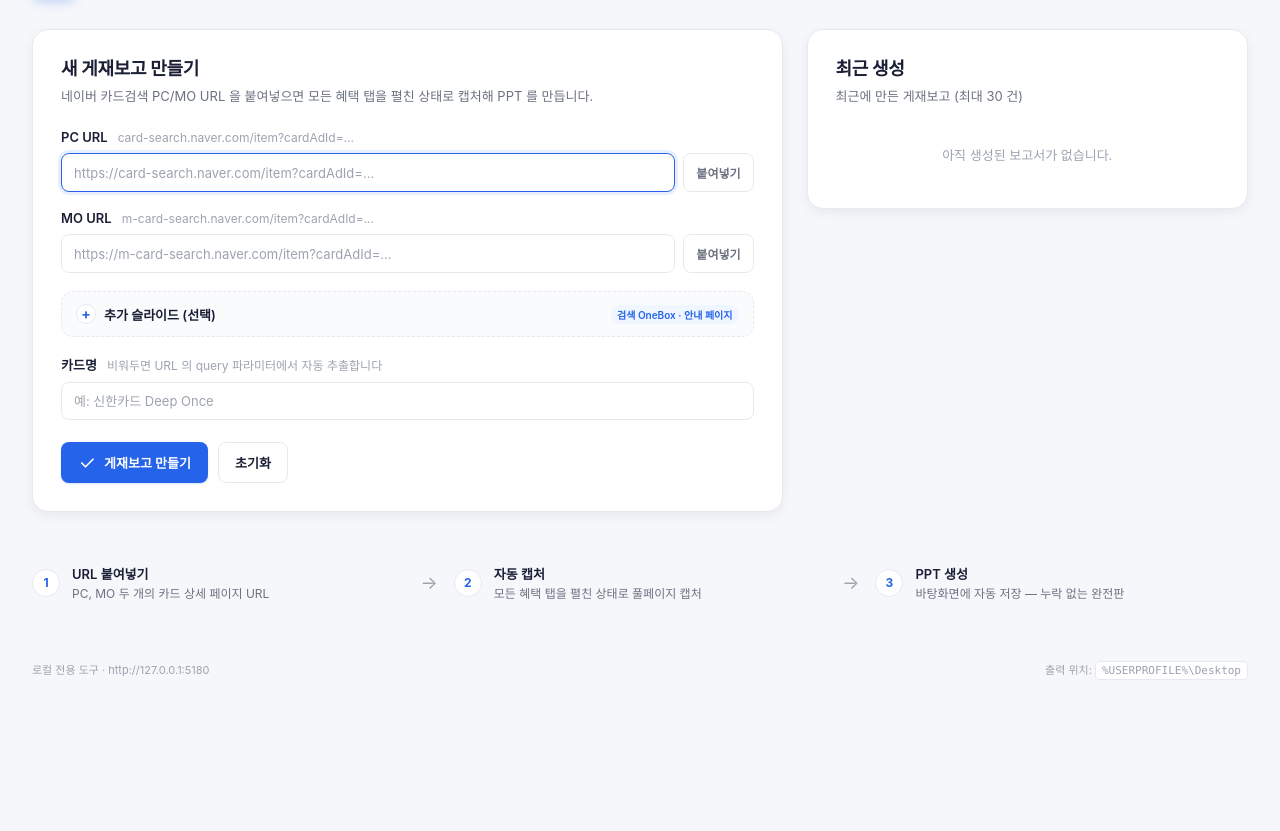
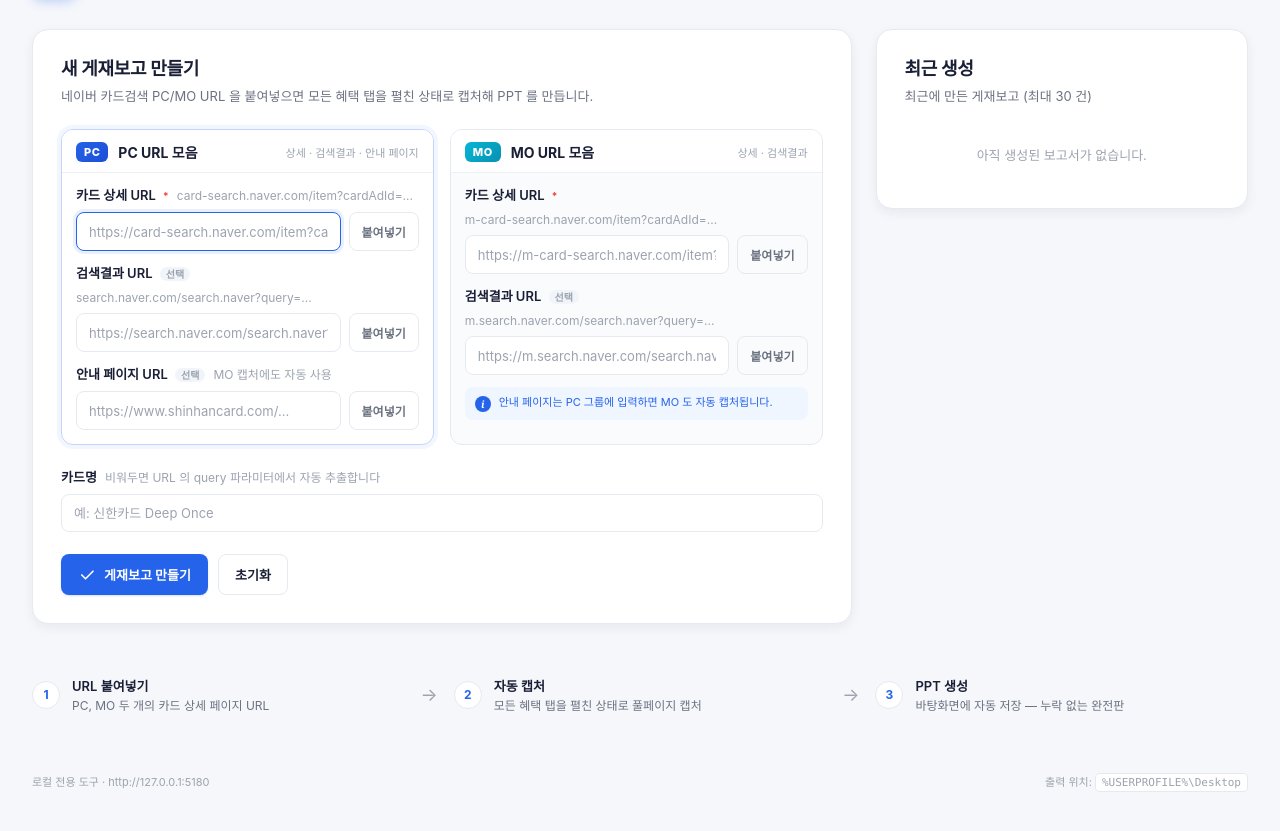
Before and after one commit to misodaily/capture, a plain HTML site: page static/index.html in a window 1280 px wide. Shown: the part 71-902 px from the top of the page. Before the commit the page ends 800 px from the top, so only its background shows below. Drawn offline with Linux system fonts and the light colour scheme; no server answers; a web font is replaced by a local one.

Commit message:
fix(capture): OneBox 캡처 잘림 보완 + UI 디바이스 그룹 재구성
[캡처]
- 검색결과 OneBox 캡처 시 페이지 외부의 fixed/sticky 헤더(검색바,
  카테고리탭)가 element-screenshot 영역에 겹쳐 카드명/이미지가 잘리는
  문제 해결: target 자신과 자손은 제외하고 외부 fixed/sticky 만
  visibility:hidden 처리 후 캡처
- 모든 캡처 컨텍스트에 ignore_https_errors=True 추가 (회사망 SSL 검사 회피)

[UI]
- 폼을 PC/MO 두 device-card 로 재구성
  · PC 카드: 카드 상세 / 검색결과 / 안내 페이지 URL
  · MO 카드: 카드 상세 / 검색결과 URL + 안내 안내문
- device-tag 배지 (PC 파랑 / MO 시안), 필수/선택 칩
- 라벨 줄바꿈 시 칩이 함께 따라가도록 flex-wrap, nowrap 처리
- layout 컬럼 비율 조정 (form 영역 더 넓게)

```diff
--- a/static/index.html
+++ b/static/index.html
@@ -32,9 +32,20 @@
       </div>
 
       <form id="genForm" autocomplete="off">
+
+        <div class="device-groups">
+
+          <!-- PC URL 모음 -->
+          <section class="device-card">
+            <header class="device-head">
+              <span class="device-tag pc">PC</span>
+              <span class="device-title">PC URL 모음</span>
+              <span class="device-sub">상세 · 검색결과 · 안내 페이지</span>
+            </header>
+            <div class="device-body">
               <div class="field">
                 <label>
-            <span class="lbl">PC URL</span>
+                  <span class="lbl">카드 상세 URL <span class="req">*</span></span>
                   <span class="hint">card-search.naver.com/item?cardAdId=...</span>
                 </label>
                 <div class="input-row">
@@ -42,28 +53,9 @@
                   <button type="button" class="btn-ghost" data-paste="pcUrl" title="클립보드 붙여넣기">붙여넣기</button>
                 </div>
               </div>
-
               <div class="field">
                 <label>
-            <span class="lbl">MO URL</span>
-            <span class="hint">m-card-search.naver.com/item?cardAdId=...</span>
-          </label>
-          <div class="input-row">
-            <input type="url" id="moUrl" name="mo_url" placeholder="https://m-card-search.naver.com/item?cardAdId=..." required />
-            <button type="button" class="btn-ghost" data-paste="moUrl" title="클립보드 붙여넣기">붙여넣기</button>
-          </div>
-        </div>
-
-        <details class="optional-block" id="extraBlock">
-          <summary>추가 슬라이드 (선택) <span class="opt-tag">검색 OneBox · 안내 페이지</span></summary>
-          <div class="optional-body">
-            <p class="opt-desc">필요한 URL 만 입력하면 해당 슬라이드가 추가됩니다. <b>검색결과 OneBox</b> 는 각 디바이스 섹션 <b>맨 앞</b>에, <b>안내 페이지</b> 는 각 디바이스 섹션 <b>맨 끝</b>에 배치됩니다.</p>
-
-            <div class="sub-section">
-              <div class="sub-title">검색결과 OneBox (텍스트 안 잘리게 2장 분할)</div>
-              <div class="field">
-                <label>
-                  <span class="lbl">PC 검색결과 URL</span>
+                  <span class="lbl">검색결과 URL <span class="opt">선택</span></span>
                   <span class="hint">search.naver.com/search.naver?query=...</span>
                 </label>
                 <div class="input-row">
@@ -73,7 +65,38 @@
               </div>
               <div class="field">
                 <label>
-                  <span class="lbl">MO 검색결과 URL</span>
+                  <span class="lbl">안내 페이지 URL <span class="opt">선택</span></span>
+                  <span class="hint">MO 캡처에도 자동 사용</span>
+                </label>
+                <div class="input-row">
+                  <input type="url" id="landingUrl" name="landing_url" placeholder="https://www.shinhancard.com/..." />
+                  <button type="button" class="btn-ghost" data-paste="landingUrl" title="클립보드 붙여넣기">붙여넣기</button>
+                </div>
+              </div>
+            </div>
+          </section>
+
+          <!-- MO URL 모음 -->
+          <section class="device-card">
+            <header class="device-head">
+              <span class="device-tag mo">MO</span>
+              <span class="device-title">MO URL 모음</span>
+              <span class="device-sub">상세 · 검색결과</span>
+            </header>
+            <div class="device-body">
+              <div class="field">
+                <label>
+                  <span class="lbl">카드 상세 URL <span class="req">*</span></span>
+                  <span class="hint">m-card-search.naver.com/item?cardAdId=...</span>
+                </label>
+                <div class="input-row">
+                  <input type="url" id="moUrl" name="mo_url" placeholder="https://m-card-search.naver.com/item?cardAdId=..." required />
+                  <button type="button" class="btn-ghost" data-paste="moUrl" title="클립보드 붙여넣기">붙여넣기</button>
+                </div>
+              </div>
+              <div class="field">
+                <label>
+                  <span class="lbl">검색결과 URL <span class="opt">선택</span></span>
                   <span class="hint">m.search.naver.com/search.naver?query=...</span>
                 </label>
                 <div class="input-row">
@@ -81,23 +104,14 @@
                   <button type="button" class="btn-ghost" data-paste="searchMoUrl" title="클립보드 붙여넣기">붙여넣기</button>
                 </div>
               </div>
-            </div>
-
-            <div class="sub-section">
-              <div class="sub-title">신한카드 안내 페이지 (PC/MO 동일 URL → 디바이스별 캡처)</div>
-              <div class="field">
-                <label>
-                  <span class="lbl">안내 페이지 URL</span>
-                  <span class="hint">예: shinhancard.com/pconts/.../1188285_2205.html</span>
-                </label>
-                <div class="input-row">
-                  <input type="url" id="landingUrl" name="landing_url" placeholder="https://www.shinhancard.com/..." />
-                  <button type="button" class="btn-ghost" data-paste="landingUrl" title="클립보드 붙여넣기">붙여넣기</button>
+              <div class="field-info">
+                <span class="info-dot">i</span>
+                <span>안내 페이지는 PC 그룹에 입력하면 MO 도 자동 캡처됩니다.</span>
               </div>
             </div>
+          </section>
+
         </div>
-          </div>
-        </details>
 
         <div class="field">
           <label>
--- a/static/styles.css
+++ b/static/styles.css
@@ -84,11 +84,11 @@
 
 /* ===== Layout ===== */
 .layout {
-  max-width: 1280px;
+  max-width: 1320px;
   margin: 8px auto 32px;
   padding: 0 32px;
   display: grid;
-  grid-template-columns: minmax(0, 1.7fr) minmax(280px, 1fr);
+  grid-template-columns: minmax(0, 2.2fr) minmax(260px, 1fr);
   gap: 24px;
   align-items: start;
 }
@@ -128,9 +128,9 @@
   gap: 18px;
 }
 .field { display: flex; flex-direction: column; gap: 8px; }
-.field label { display: flex; align-items: baseline; gap: 10px; }
-.lbl  { font-size: 13px; font-weight: 600; color: var(--text); }
-.hint { font-size: 12px; color: var(--text-dim); font-weight: 400; }
+.field label { display: flex; align-items: baseline; gap: 8px; flex-wrap: wrap; }
+.lbl  { font-size: 13px; font-weight: 600; color: var(--text); white-space: nowrap; }
+.hint { font-size: 12px; color: var(--text-dim); font-weight: 400; min-width: 0; }
 
 .input-row { display: flex; gap: 8px; }
 .input-row input, .field > input {
@@ -159,6 +159,107 @@
 }
 
 .actions { display: flex; gap: 10px; margin-top: 4px; }
+
+/* ===== Device groups (PC URL 모음 / MO URL 모음) ===== */
+.device-groups {
+  display: grid;
+  grid-template-columns: 1fr 1fr;
+  gap: 16px;
+  margin-bottom: 4px;
+}
+@media (max-width: 720px) {
+  .device-groups { grid-template-columns: 1fr; }
+}
+
+.device-card {
+  background: #fafbfd;
+  border: 1px solid var(--border);
+  border-radius: var(--radius);
+  overflow: hidden;
+  transition: border-color .15s, background .15s;
+}
+.device-card:focus-within {
+  border-color: #c7d2fe;
+  background: white;
+  box-shadow: 0 0 0 4px rgba(37, 99, 235, .06);
+}
+.device-head {
+  display: flex;
+  align-items: center;
+  gap: 10px;
+  padding: 12px 14px 10px;
+  border-bottom: 1px solid #eef0f5;
+  background: white;
+}
+.device-tag {
+  font-size: 11px;
+  font-weight: 800;
+  padding: 3px 8px;
+  border-radius: 6px;
+  letter-spacing: .5px;
+  color: white;
+}
+.device-tag.pc {
+  background: linear-gradient(135deg, #2462e6 0%, #1d4ed8 100%);
+}
+.device-tag.mo {
+  background: linear-gradient(135deg, #06b6d4 0%, #0891b2 100%);
+}
+.device-title {
+  font-size: 14px;
+  font-weight: 700;
+  color: var(--text);
+}
+.device-sub {
+  font-size: 11px;
+  color: var(--text-dim);
+  margin-left: auto;
+}
+.device-body {
+  padding: 12px 14px 14px;
+  display: flex;
+  flex-direction: column;
+  gap: 12px;
+}
+.req {
+  font-size: 10px;
+  font-weight: 700;
+  color: var(--danger);
+  margin-left: 4px;
+}
+.opt {
+  font-size: 10px;
+  font-weight: 700;
+  color: var(--text-dim);
+  background: #f1f5f9;
+  padding: 1px 6px;
+  border-radius: 100px;
+  margin-left: 4px;
+}
+.field-info {
+  display: flex;
+  align-items: flex-start;
+  gap: 8px;
+  padding: 8px 10px;
+  background: var(--primary-bg);
+  border-radius: var(--radius-sm);
+  font-size: 11px;
+  color: var(--primary);
+  line-height: 1.4;
+}
+.info-dot {
+  flex-shrink: 0;
+  width: 16px; height: 16px;
+  border-radius: 50%;
+  background: var(--primary);
+  color: white;
+  display: flex; align-items: center; justify-content: center;
+  font-weight: 700;
+  font-size: 10px;
+  font-style: italic;
+  font-family: Georgia, serif;
+  margin-top: 1px;
+}
 
 /* Optional block (검색결과 추가 캡처) */
 .optional-block {
```
Also changed, not shown: 1 other file. Lines whose indentation alone changed are shown as unchanged.
